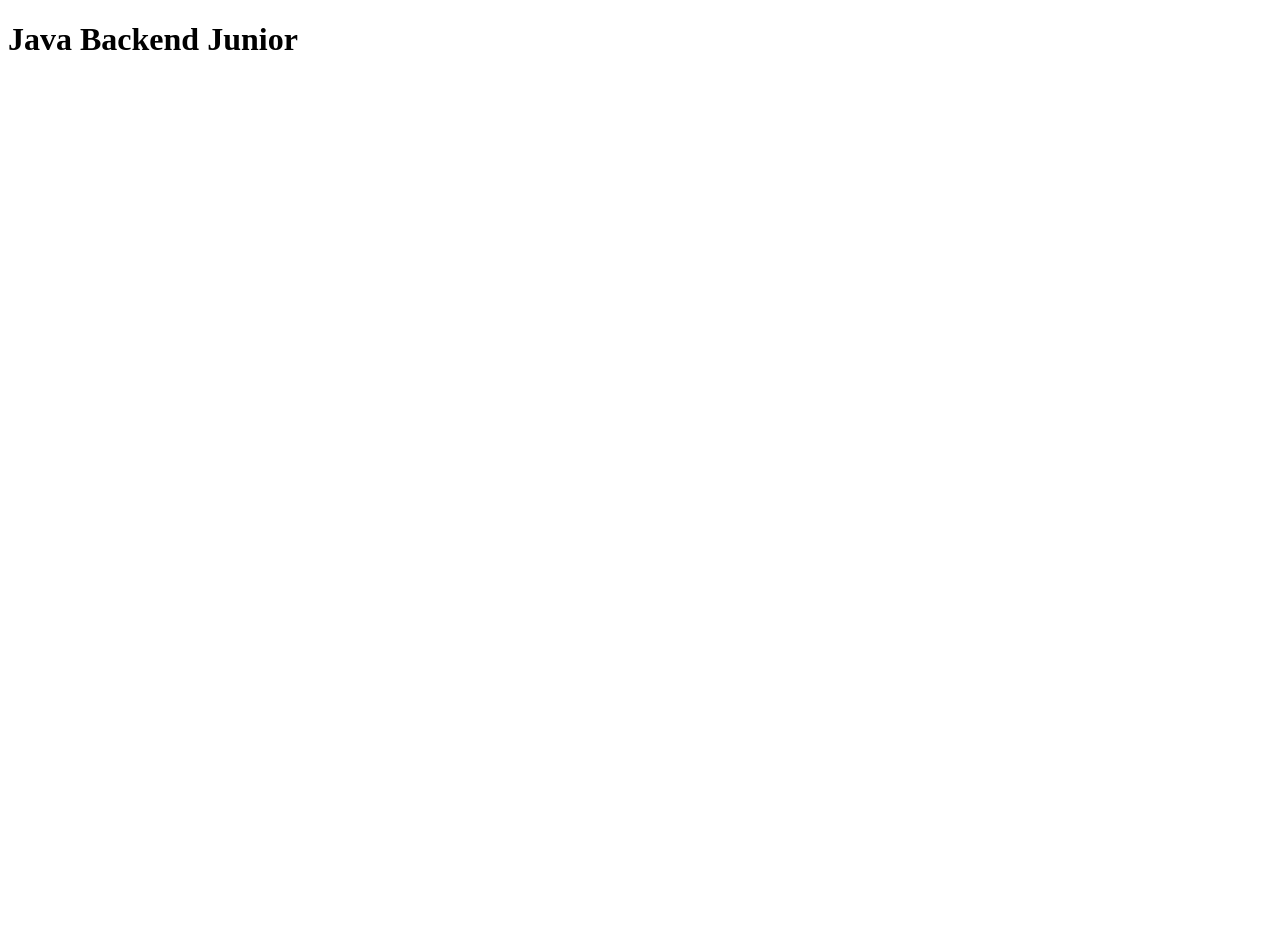
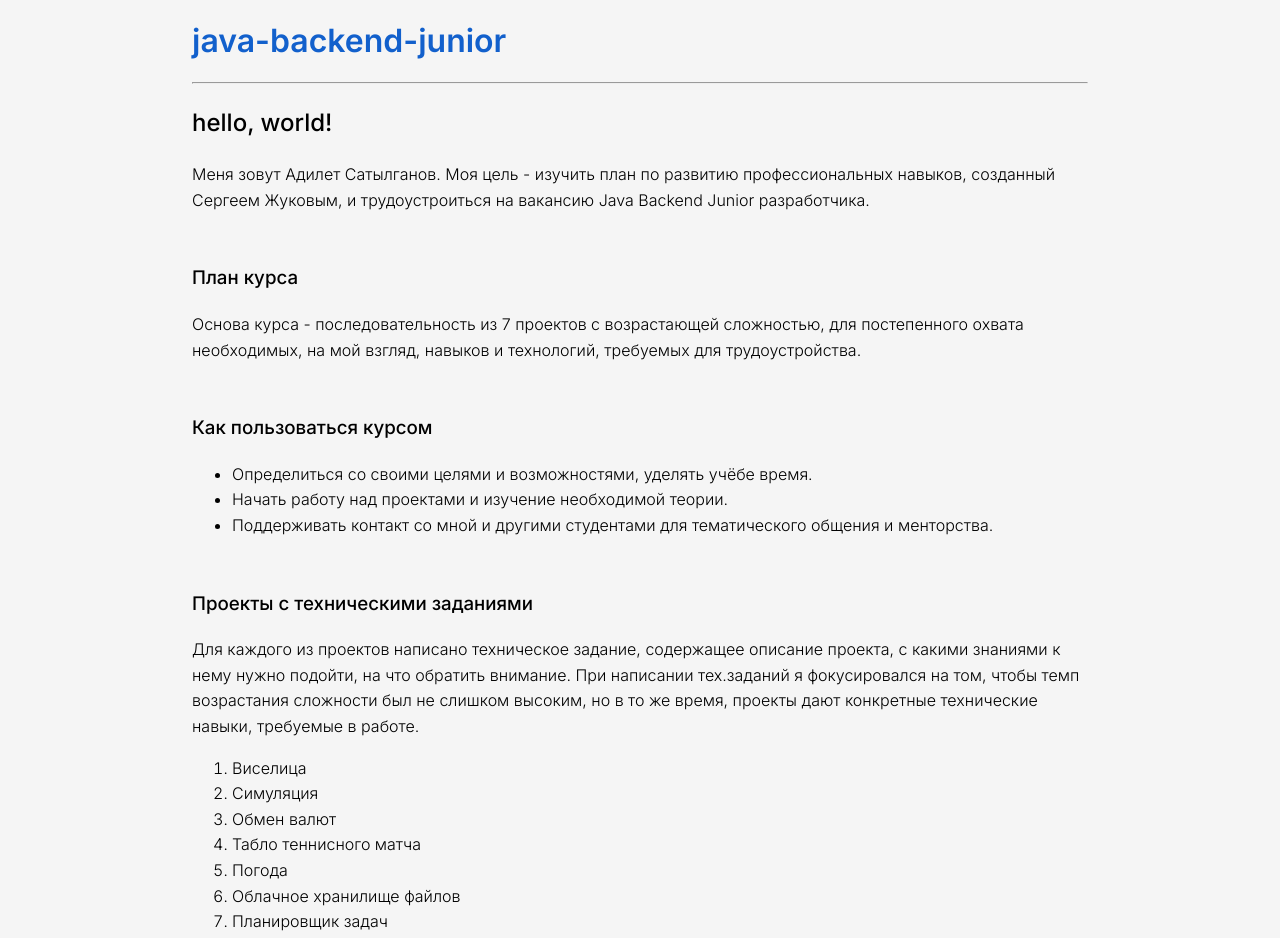
Before and after one commit to techLeopard/techleopard.github.io, a website built with Vite: page index.html in a window 1280 px wide. Before the commit the page ends 800 px from the top, so only its background shows below. Built offline with nearby package versions, Linux system fonts and the light colour scheme.

Commit message:
Added Index page info and CSS styles

```diff
--- a/css/style.css
+++ b/css/style.css
@@ -0,0 +1,51 @@
+
+@import url('https://fonts.googleapis.com/css2?family=Inter:wght@100;200;300;500;600;700;800;900&display=swap');
+
+:root {
+    --logo-color: #1260cc;
+
+    --primary-color: #444444;
+    --secondary-color: #f5f5f5;
+    --background-color: #f5f5f5;
+
+    --black-color: #000;
+    --white-color: #fff;
+}
+
+html {
+    display: table;
+    margin: auto;
+    font-family: Inter;
+    background-color: var(--background-color);
+}
+
+header {
+    color: var(--logo-color);
+    font-size: 40px;
+}
+
+body {
+    display: table-cell;
+    vertical-align: middle;
+    width: 70vw;
+    color: var(--black-color);
+}
+
+h1 {
+    font-size: 32px;
+    font-weight: 600;
+}
+
+h2, h3 {
+    color: var(--black-color);
+    font-weight: 500;
+}
+
+.main-box {
+    font-weight: 300;
+    line-height: 1.6;
+}
+
+.secondary-box {
+    margin-top: 50px;
+}
--- a/index.html
+++ b/index.html
@@ -9,7 +9,62 @@
   <title>java-backend-junior</title>
 </head>
 <body>
-  <h1>Java Backend Junior</h1>
+  <header>
+    <h1>java-backend-junior</h1>
+  </header>
+  <hr>
+
+  <div class="main-box">
+    <h2>hello, world!</h2>
+    <p>Меня зовут Адилет Сатылганов. Моя цель - изучить план по развитию профессиональных навыков, созданный Сергеем Жуковым,
+      и трудоустроиться на вакансию Java Backend Junior разработчика.
+    </p>
+
+    <div class="secondary-box">
+      <h3>План курса</h3>
+      <p>Основа курса - последовательность из 7 проектов
+        с возрастающей сложностью, для постепенного охвата необходимых,
+        на мой взгляд, навыков и технологий, требуемых для трудоустройства.</p>
+    </div>
+
+    <div class="secondary-box">
+      <h3>Как пользоваться курсом</h3>
+
+      <ul>
+        <li>Определиться со своими целями и возможностями, уделять учёбе время.</li>
+        <li>Начать работу над проектами и изучение необходимой теории.</li>
+        <li>Поддерживать контакт со мной и другими студентами для тематического общения и менторства.</li>
+      </ul>
+
+    </div>
+
+    <div class="secondary-box">
+      <h3>Проекты с техническими заданиями</h3>
+
+      <p>Для каждого из проектов написано техническое задание,
+        содержащее описание проекта, с какими знаниями к нему нужно подойти,
+        на что обратить внимание. При написании тех.заданий я фокусировался на том,
+        чтобы темп возрастания сложности был не слишком высоким, но в то же время,
+        проекты дают конкретные технические навыки, требуемые в работе.</p>
+
+      <ol>
+        <li>Виселица</li>
+        <li>Симуляция</li>
+        <li>Обмен валют</li>
+        <li>Табло теннисного матча</li>
+        <li>Погода</li>
+        <li>Облачное хранилище файлов</li>
+        <li>Планировщик задач</li>
+      </ol>
+
+    </div>
+
+
+
+  </div>
+
+
+
   <script src="js/script.js" type="module"></script>
 </body>
 </html>
```
